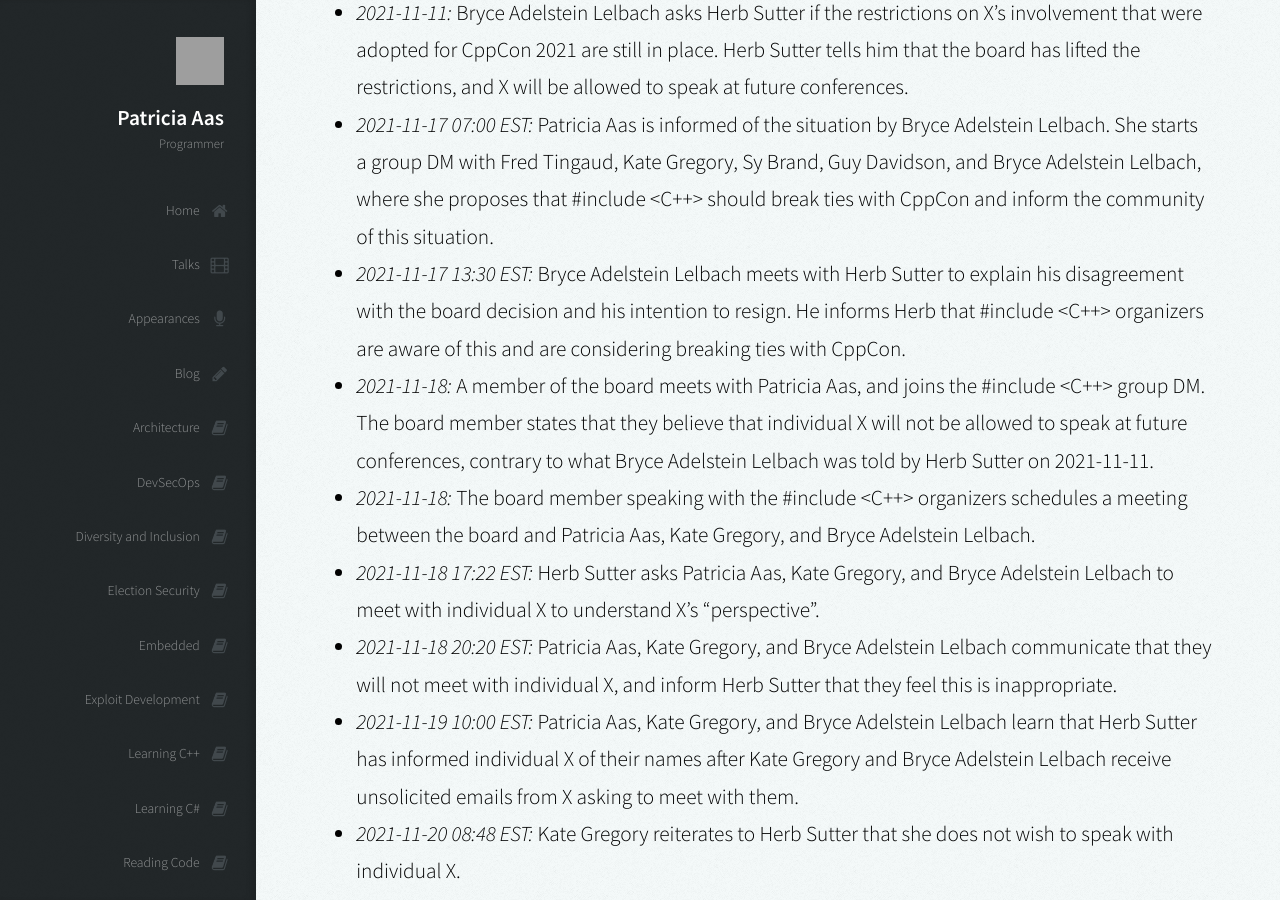
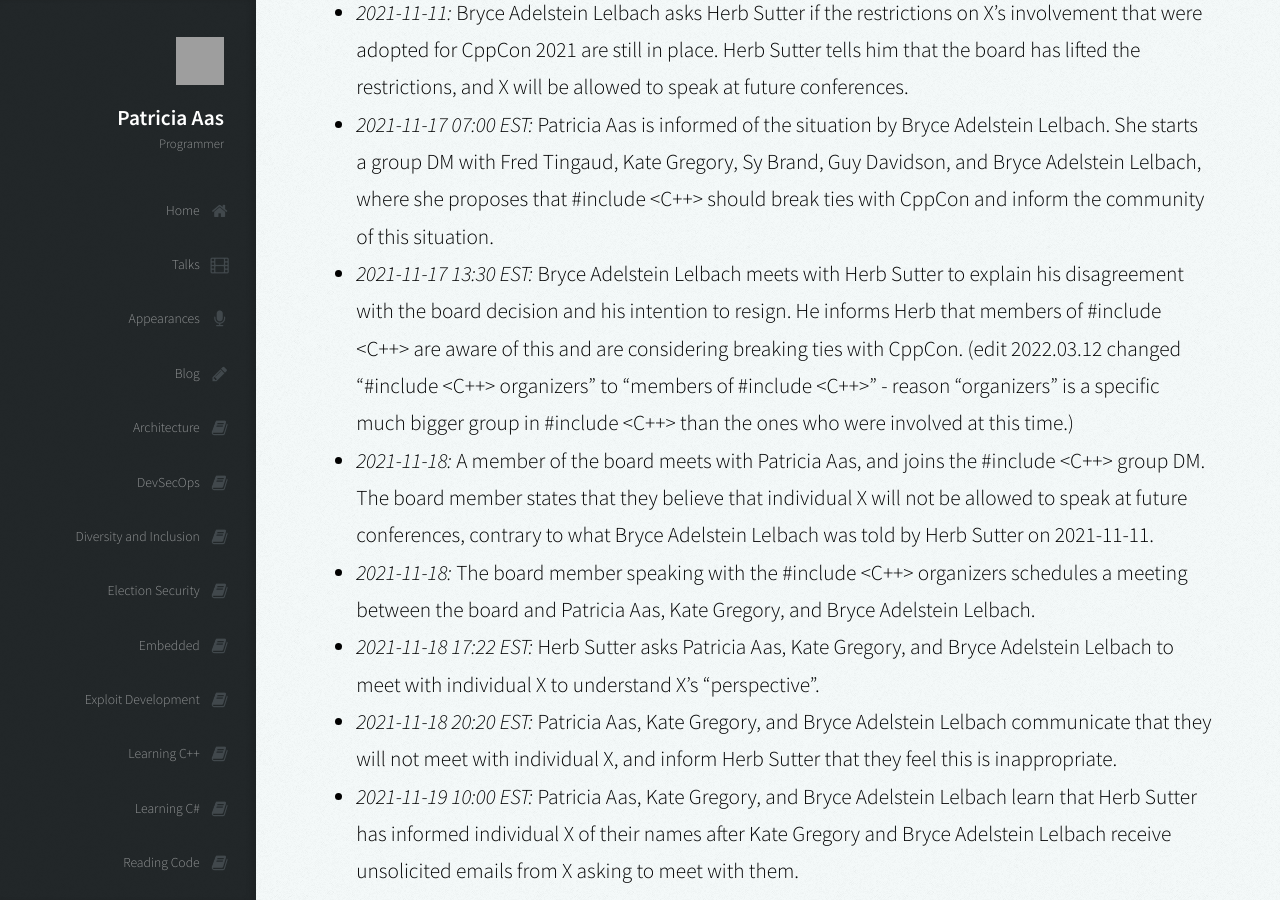
Before and after one commit to patricia-gallardo/patricia-gallardo.github.io, a Jekyll site: the page built from _posts/2022-03-08-proposed-cppcon_safety__transparency_report.md, in a window 1280 px wide and 900 px high, scrolled down 4139 px. Built offline with Jekyll 4.4.1, drawn with Linux system fonts in a browser that asks for light colours; nearby versions of some CDN libraries; grey boxes are pictures that could not be loaded.

Commit message:
Fixed misleading use of "organizers"
Note also added: (edit 2022.03.12 changed "#include <C++> organizers" to "members of #include <C++>" - reason "organizers" is a specific much bigger group in #include <C++> than the ones who were involved at this time.)

```diff
--- a/_posts/2022-03-08-proposed-cppcon_safety__transparency_report.md
+++ b/_posts/2022-03-08-proposed-cppcon_safety__transparency_report.md
@@ -108,8 +108,10 @@
   with Fred Tingaud, Kate Gregory, Sy Brand, Guy Davidson, and Bryce Adelstein Lelbach, where she proposes that
   \#include <C++> should break ties with CppCon and inform the community of this situation.
 * *2021-11-17 13:30 EST:* Bryce Adelstein Lelbach meets with Herb Sutter to explain his disagreement with the board
-  decision and his intention to resign. He informs Herb that #include <C++> organizers are aware of this and are
-  considering breaking ties with CppCon.
+  decision and his intention to resign. He informs Herb that members of #include <C++> are aware of this and are
+  considering breaking ties with CppCon. (edit 2022.03.12 changed "#include <C++> organizers" to "members of #include
+  <C++>" - reason "organizers" is a specific much bigger group in #include <C++> than the ones who were involved at
+  this time.)
 * *2021-11-18:* A member of the board meets with Patricia Aas, and joins the #include <C++> group DM. The board member
   states that they believe that individual X will not be allowed to speak at future conferences, contrary to what Bryce
   Adelstein Lelbach was told by Herb Sutter on 2021-11-11.
```
